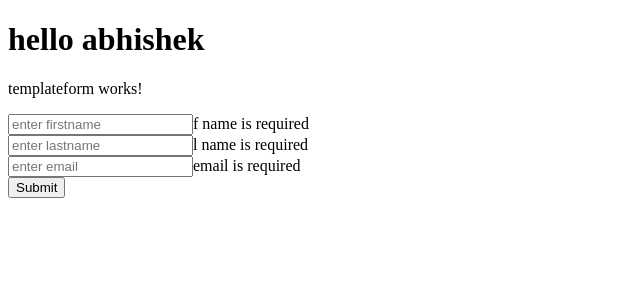
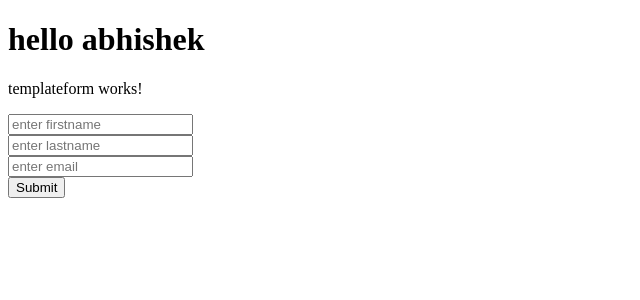
Before and after one commit to AbhishekNarwariya/ang, an Angular app: page / in a window 1280 px wide. Shown: the top 300 px of the page, without its empty margins (0-640 px from the left). Built offline with nearby package versions, Linux system fonts and the light colour scheme.

Commit message:
adding touched

```diff
--- a/src/app/templateform/templateform.component.html
+++ b/src/app/templateform/templateform.component.html
@@ -4,15 +4,15 @@
 <form #refVar="ngForm" (ngSubmit)="Register(refVar.value)">
     <div>
         <input type="text" placeholder="enter firstname" required="" name="fname" ngModel #fname="ngModel">
-        <span *ngIf="!fname.valid">f name is required</span>
+        <span *ngIf="fname.touched && !fname.valid">f name is required</span>
     </div>
     <div>
         <input type="text" placeholder="enter lastname" required="" name="lname" ngModel #lname="ngModel">
-        <span *ngIf="!lname.valid">l name is required</span>
+        <span *ngIf=" lname.touched && !lname.valid">l name is required</span>
     </div>
     <div>
         <input type="text" placeholder="enter email" required="" name="email" ngModel #email="ngModel">
-        <span *ngIf="!email.valid">email is required</span>
+        <span *ngIf=" email.touched && !email.valid">email is required</span>
     </div>
     <div>
         <input type="submit"  name="register">
```
